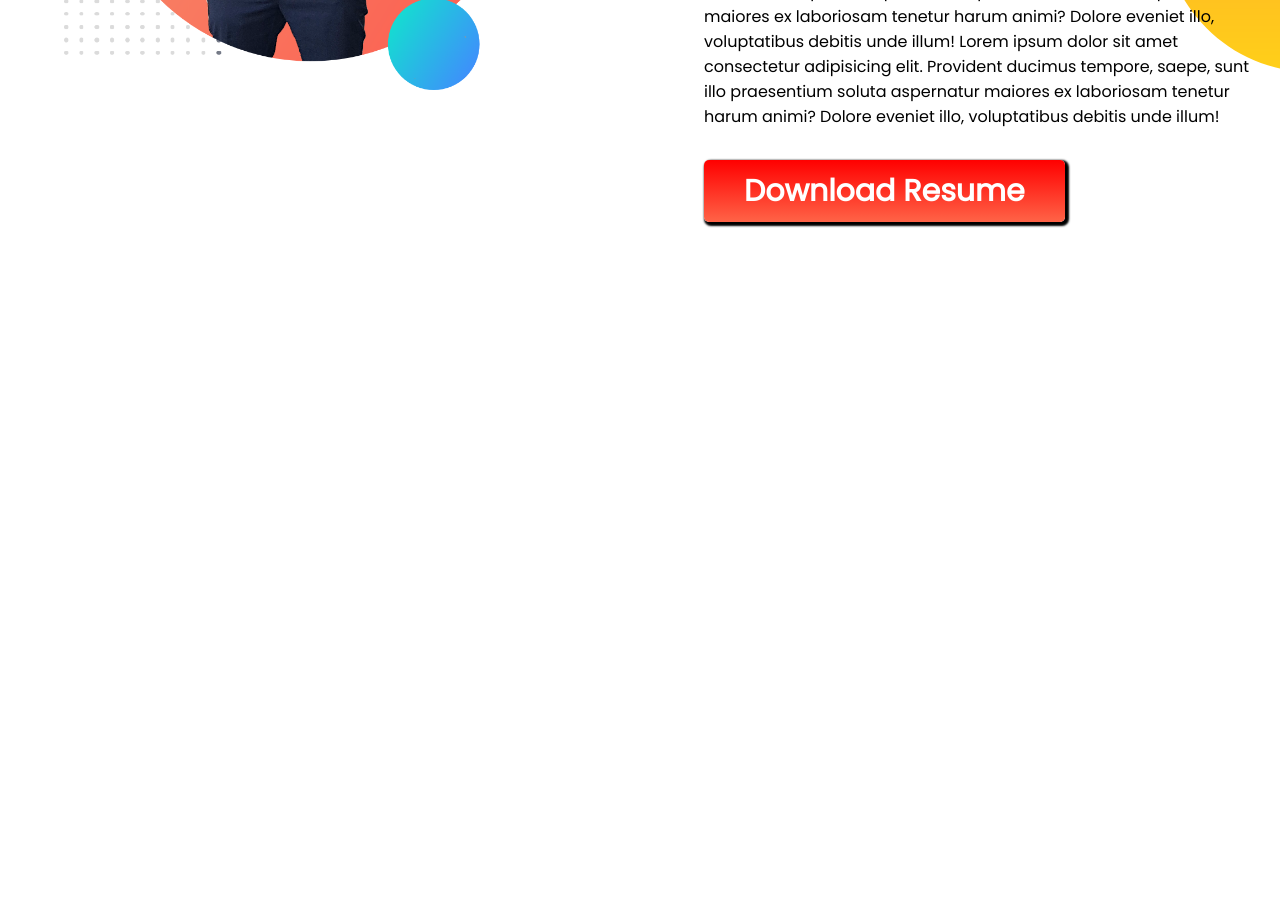
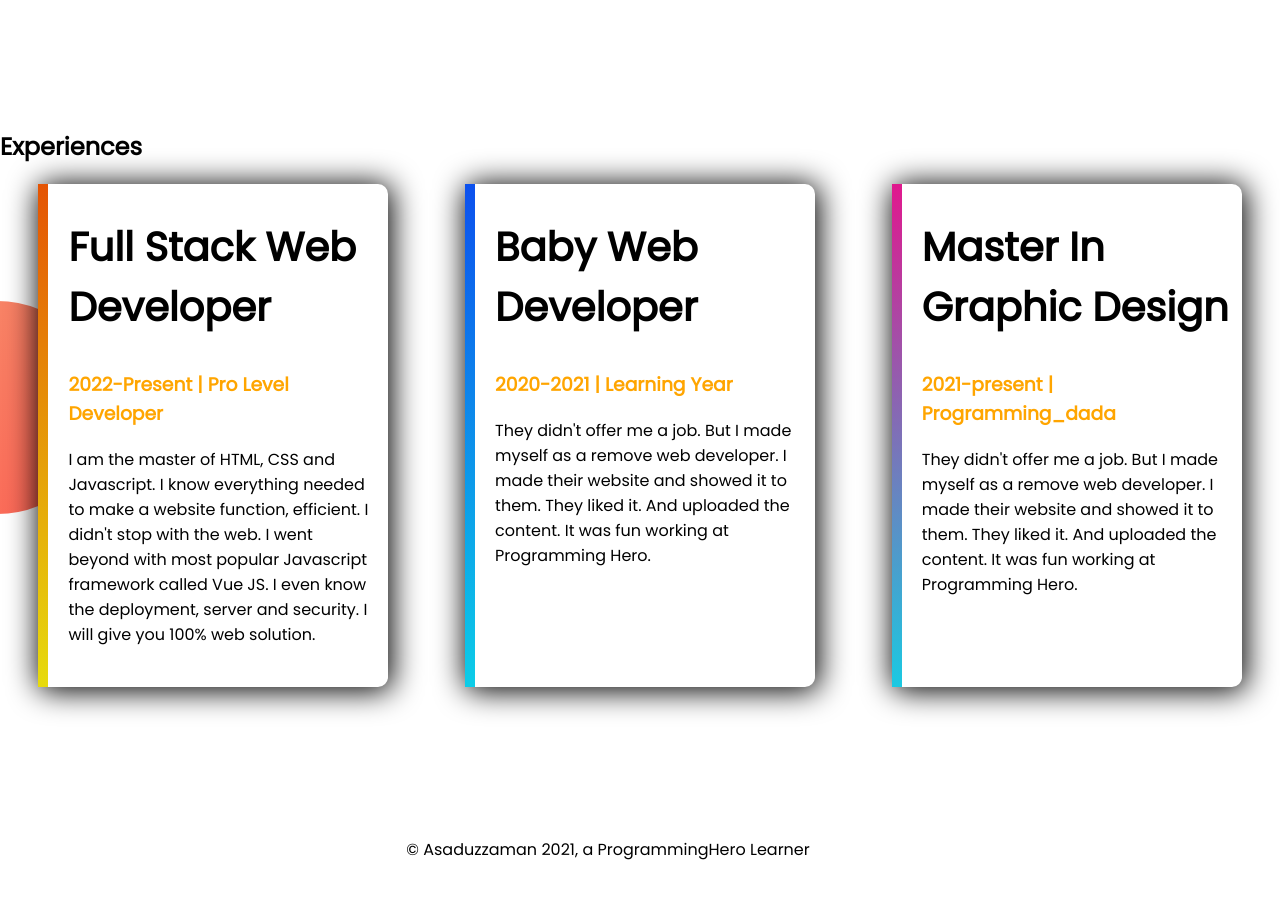
Before and after one commit to EGmarket/developer-protfolio, a plain HTML site: page index.htm in a window 1280 px wide. Shown: the part 1100-1998 px from the top of the page. Before the commit the page ends 1464 px from the top, so only its background shows below. Drawn offline with Linux system fonts and the light colour scheme.

Commit message:
finish_all

```diff
--- a/index.htm
+++ b/index.htm
@@ -13,7 +13,7 @@
 </head>
 
 <body>
-    <section class="top-banner">
+    <section class="top-banner flexible-container">
         <div class="half-width">
             <h1>Welcome To</h1>
             <h1> <span class="orange">Asaduzzaman</span> World </h1>
@@ -26,7 +26,7 @@
             <img src="images/2.png" alt="">
         </div>
     </section>
-    <section class="dream-big">
+    <section class="dream-big flexible-container">
         <div class="half-width">
             <img src="images/2.png" alt="">
         </div>
@@ -41,6 +41,36 @@
         </div>
 
     </section>
+
+    <section class="experience-area">
+        <h1>Experiences</h1>
+        <div class="flexible-container">
+            <div id="full-dev" class=" dev-box">
+                <h2>Full Stack Web Developer</h2>
+                <h3 class="orange">2022-Present | Pro Level Developer</h3>
+                <p>I am the master of HTML, CSS and Javascript. I know everything needed to make a website function, efficient. I didn't stop with the web. I went beyond with most popular Javascript framework called Vue JS. I even know the deployment, server
+                    and security. I will give you 100% web solution.
+                </p>
+            </div>
+
+            <div id="baby-dev" class="dev-box">
+                <h2>Baby Web Developer</h2>
+                <h3 class="orange">2020-2021 | Learning Year</h3>
+                <p>They didn't offer me a job. But I made myself as a remove web developer. I made their website and showed it to them. They liked it. And uploaded the content. It was fun working at Programming Hero.
+                </p>
+            </div>
+
+            <div id="graphic" class="dev-box">
+                <h2>Master In Graphic Design</h2>
+                <h3 class="orange">2021-present | Programming_dada</h3>
+                <p>They didn't offer me a job. But I made myself as a remove web developer. I made their website and showed it to them. They liked it. And uploaded the content. It was fun working at Programming Hero.
+                </p>
+            </div>
+        </div>
+    </section>
+    <footer>
+        <p>© Asaduzzaman 2021, a ProgrammingHero Learner</p>
+    </footer>
 </body>
 
 </html>
--- a/style.css
+++ b/style.css
@@ -3,15 +3,15 @@ body {
     font-family: 'Poppins', sans-serif;
 }
 
-h1 {
-    font-size: 50px;
+h2 {
+    font-size: 40px;
 }
 
 .orange {
     color: orange;
 }
 
-section {
+.flexible-container {
     display: flex;
     margin-bottom: 150px;
 }
@@ -52,3 +52,38 @@ p {
     background-repeat: no-repeat;
     background-position: right;
 }
+
+.dev-box {
+    width: 40%;
+    margin-left: 3%;
+    margin-right: 3%;
+    padding-left: 20px;
+    background-color: white;
+    box-shadow: 2px 2px 30px 2px;
+    border-radius: 10px;
+}
+
+.experience-area {
+    background-image: url(/images/exp-bg.png);
+    background-repeat: no-repeat;
+    background-position: left;
+}
+
+#full-dev {
+    border-left: 10px solid;
+    border-image: linear-gradient(#e44b04, #e7e40d) 30;
+}
+
+#baby-dev {
+    border-left: 10px solid;
+    border-image: linear-gradient(#0c48ee, #0dd5e7) 30;
+}
+
+#graphic {
+    border-left: 10px solid;
+    border-image: linear-gradient(#ee0c88, #0dd5e7) 30;
+}
+
+footer p {
+    text-align: center;
+}
```
